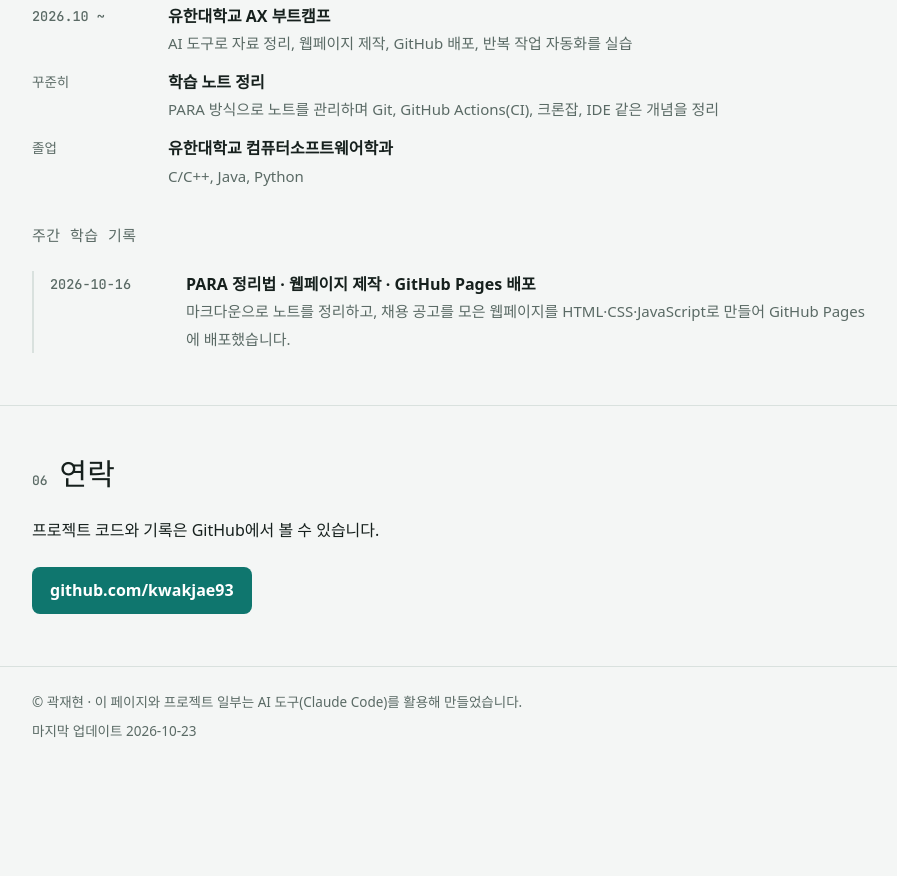
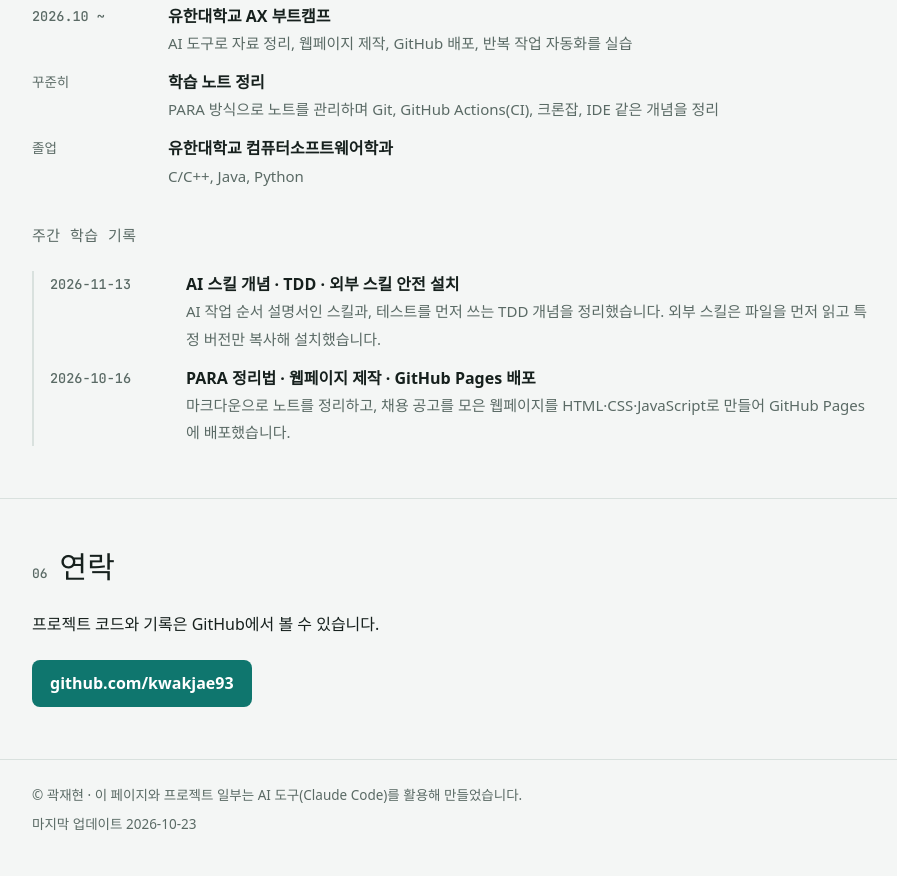
Before and after one commit to kwakjae93/kwakjae93.github.io, a plain HTML site: page index.html in a window 1280 px wide. Shown: the part 4195-5071 px from the top of the page, without its empty margins (186-1083 px from the left). Before the commit the page ends 4978 px from the top, so only its background shows below. Drawn offline with Linux system fonts and the light colour scheme; a web font is replaced by a local one.

Commit message:
Update portfolio 2026-11-13 19:49

```diff
--- a/index.html
+++ b/index.html
@@ -395,6 +395,10 @@ footer .wrap { padding-block: 24px 40px; font-size: 13.5px; color: var(--muted);
     <ul class="weekly">
       <!-- weekly-log:start -->
       <li class="tl">
+        <time>2026-11-13</time>
+        <div><b>AI 스킬 개념 · TDD · 외부 스킬 안전 설치</b><span>AI 작업 순서 설명서인 스킬과, 테스트를 먼저 쓰는 TDD 개념을 정리했습니다. 외부 스킬은 파일을 먼저 읽고 특정 버전만 복사해 설치했습니다.</span></div>
+      </li>
+      <li class="tl">
         <time>2026-10-16</time>
         <div><b>PARA 정리법 · 웹페이지 제작 · GitHub Pages 배포</b><span>마크다운으로 노트를 정리하고, 채용 공고를 모은 웹페이지를 HTML·CSS·JavaScript로 만들어 GitHub Pages에 배포했습니다.</span></div>
       </li>
```
